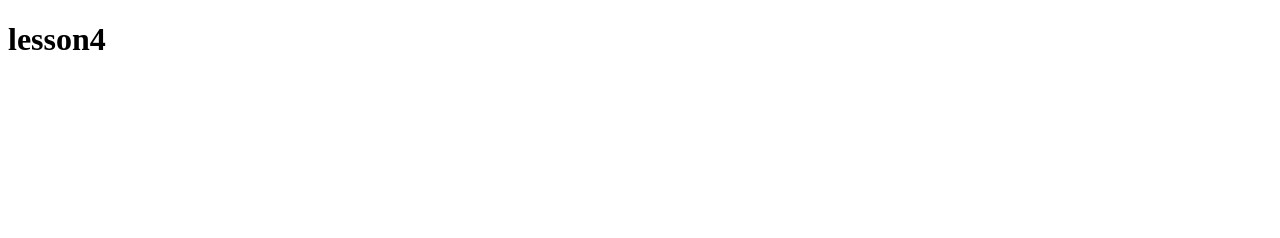
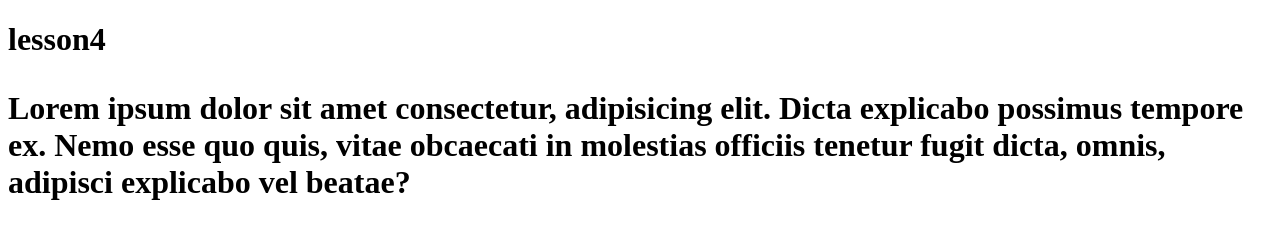
Before and after one commit to valeria3567/lesson4, a plain HTML site: page index.html in a window 1280 px wide. Drawn offline with Linux system fonts and the light colour scheme.

Commit message:
add new style

```diff
--- a/index.html
+++ b/index.html
@@ -7,6 +7,10 @@
     <title>Document</title>
 </head>
 <body>
-    <h1>lesson4</h1>
+    <h1>lesson4
+        <p>Lorem ipsum dolor sit amet consectetur, adipisicing elit. Dicta explicabo possimus tempore ex. Nemo esse quo quis, vitae obcaecati in molestias officiis tenetur fugit dicta, omnis, adipisci explicabo vel beatae?
+        </p>
+        <span></span>
+    </h1>
 </body>
 </html>
--- /dev/null
+++ b/style.css
@@ -0,0 +1,2 @@
+h1 {background: red
+}
```
